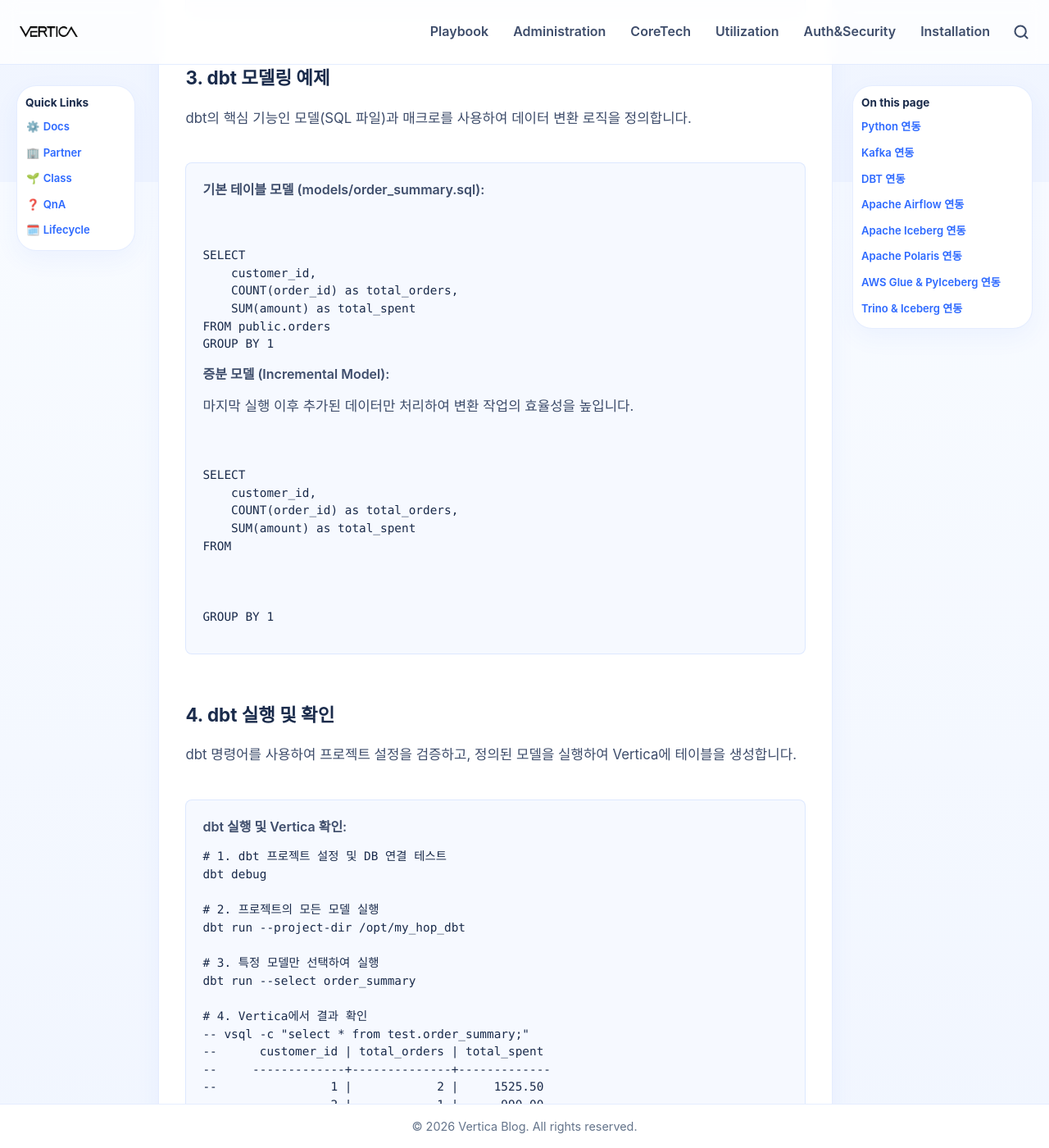
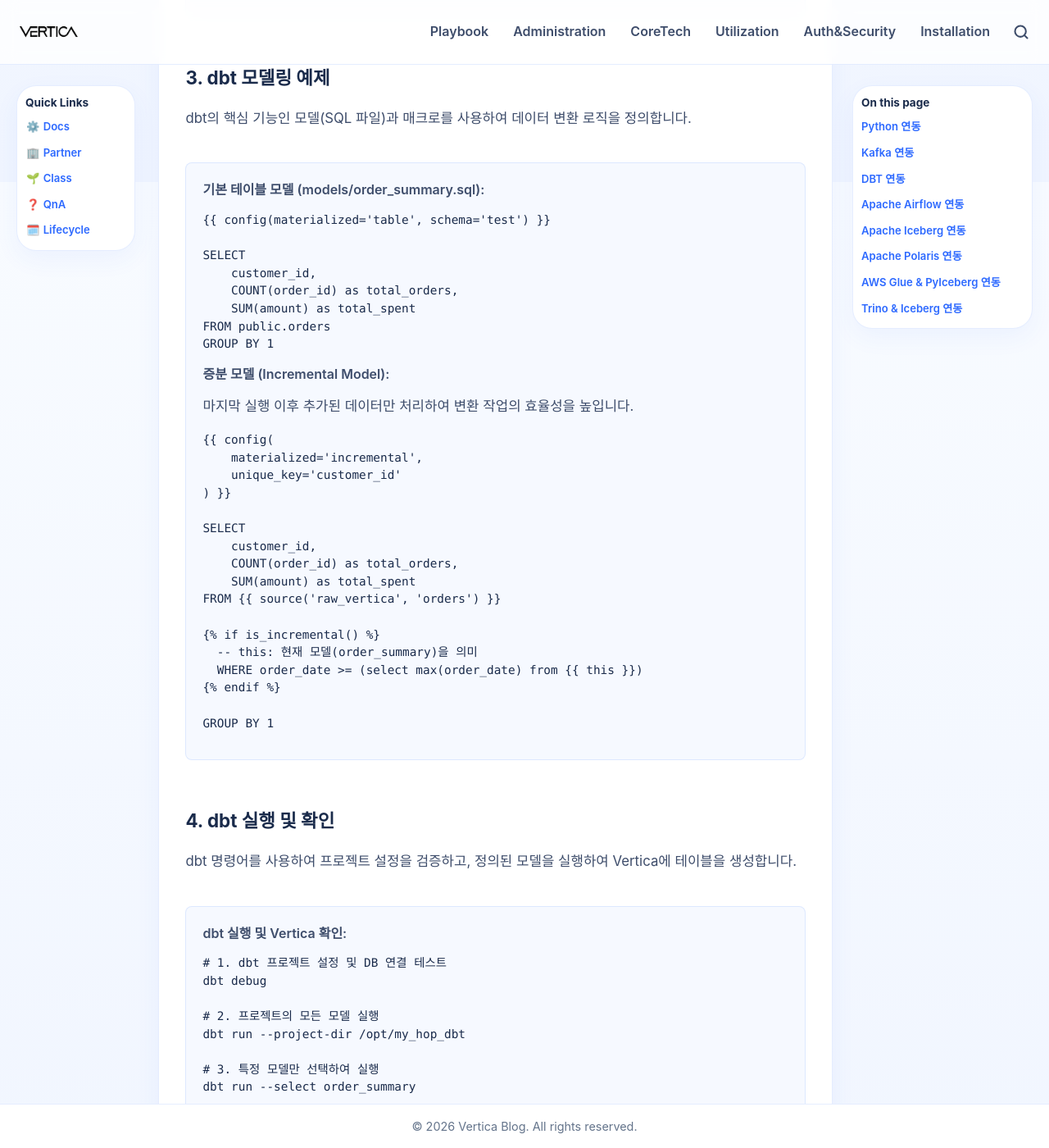
Before and after one commit to JIN0326/vertica_blog, a Jekyll site: the page built from 04utilization.md, in a window 1280 px wide and 1400 px high, scrolled down 5378 px. Shown: the whole window at 82% size. Built offline with Jekyll 4.4.1, drawn with Linux system fonts in a browser that asks for light colours; our own code applies the rules of GitHub Pages for plain Markdown files; some of the changed lines change nothing that is shown.

Commit message:
Update blog content and styling

```diff
--- a/04utilization.md
+++ b/04utilization.md
@@ -196,17 +196,17 @@
     <p class="section-description">dbt의 핵심 기능인 모델(SQL 파일)과 매크로를 사용하여 데이터 변환 로직을 정의합니다.</p>
     <div class="syntax-box">
       <strong>기본 테이블 모델 (models/order_summary.sql):</strong>
-      <pre><code>{{ config(materialized='table', schema='test') }}
+      <pre><code>{% raw %}{{ config(materialized='table', schema='test') }}
 
 SELECT
     customer_id,
     COUNT(order_id) as total_orders,
     SUM(amount) as total_spent
 FROM public.orders
-GROUP BY 1</code></pre>
+GROUP BY 1{% endraw %}</code></pre>
       <strong>증분 모델 (Incremental Model):</strong>
       <p class="section-description" style="margin-top: 0.5rem; margin-bottom: 1rem;">마지막 실행 이후 추가된 데이터만 처리하여 변환 작업의 효율성을 높입니다.</p>
-      <pre><code>{{ config(
+      <pre><code>{% raw %}{{ config(
     materialized='incremental',
     unique_key='customer_id'
 ) }}
@@ -222,7 +222,7 @@
   WHERE order_date >= (select max(order_date) from {{ this }})
 {% endif %}
 
-GROUP BY 1</code></pre>
+GROUP BY 1{% endraw %}</code></pre>
     </div>
   </div>
 
```
